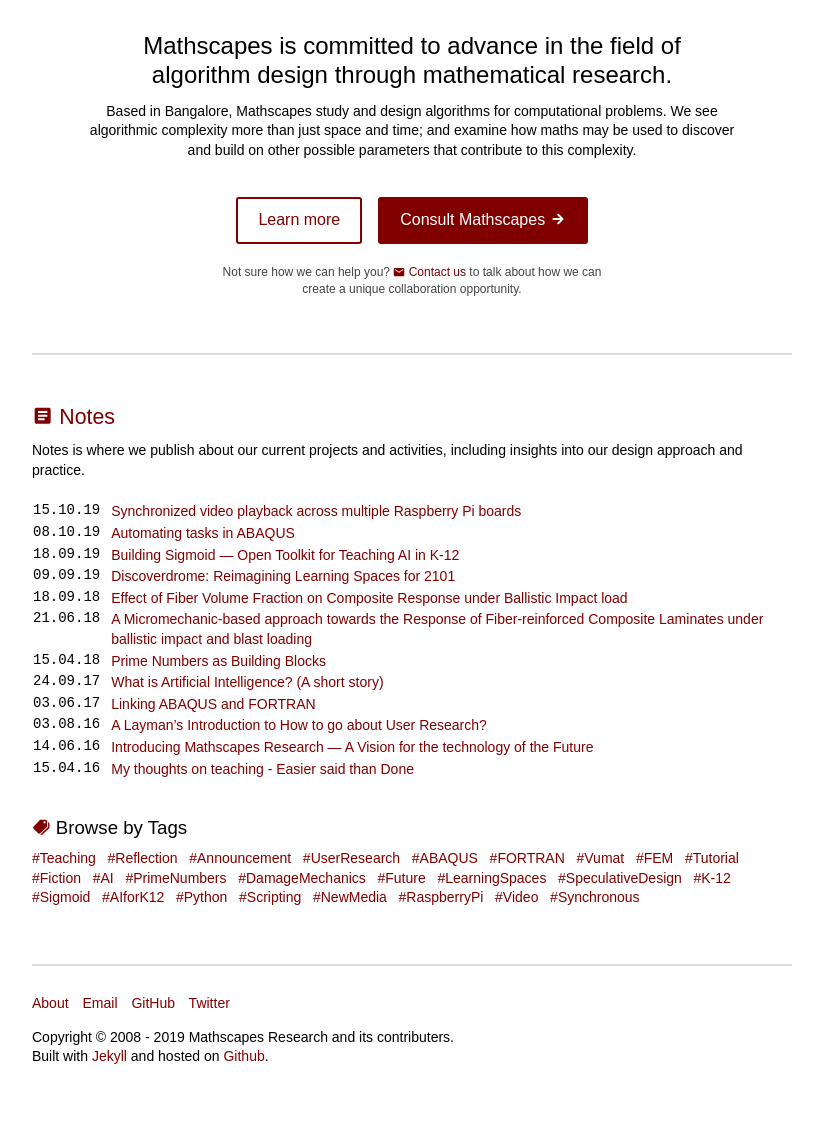
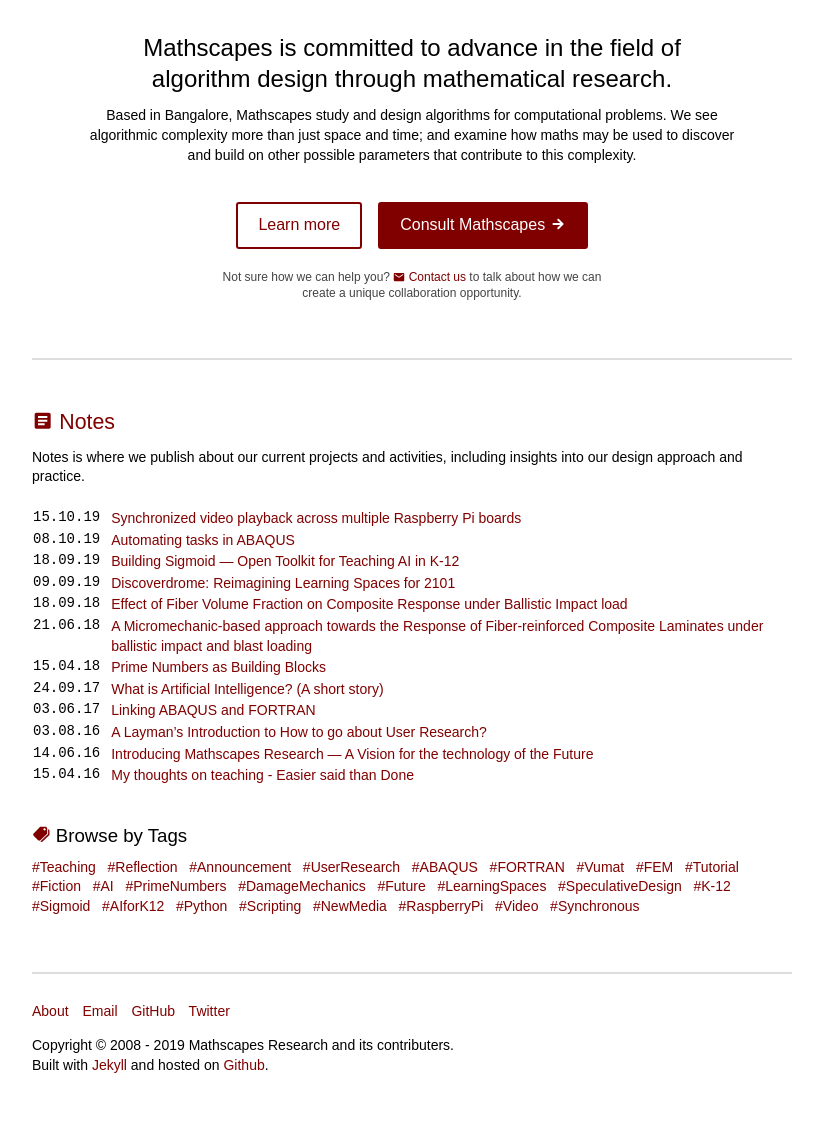
Before and after one commit to mathscapes/website, a Jekyll site: the page built from index.md, in a window 1280 px wide. Shown: the part 475-1614 px from the top of the page, without its empty margins (228-1051 px from the left). Built offline with Jekyll 4.4.1, drawn with Linux system fonts in a browser that asks for light colours; some web fonts are replaced.

Commit message:
fixed line height for headings

```diff
--- a/assets/css/style.scss
+++ b/assets/css/style.scss
@@ -44,7 +44,7 @@
 	color:       #000;
 	margin-bottom: 0.5em;
 	padding-top:    1em;
-	line-height:   1.2;
+	line-height:   1.3;
 }
 
 h1 {
--- a/docs/assets/css/style.css
+++ b/docs/assets/css/style.css
@@ -12,7 +12,7 @@
 
 h2.home a:hover { text-decoration-line: underline; }
 
-h1, h2, h3, h4, h5, h6 { font-weight: normal; color: #000; margin-bottom: 0.5em; padding-top: 1em; line-height: 1.2; }
+h1, h2, h3, h4, h5, h6 { font-weight: normal; color: #000; margin-bottom: 0.5em; padding-top: 1em; line-height: 1.3; }
 
 h1 { font-size: 18pt; font-weight: 400; max-width: 600px; }
 
```
Also changed, not shown: 1 other file.
